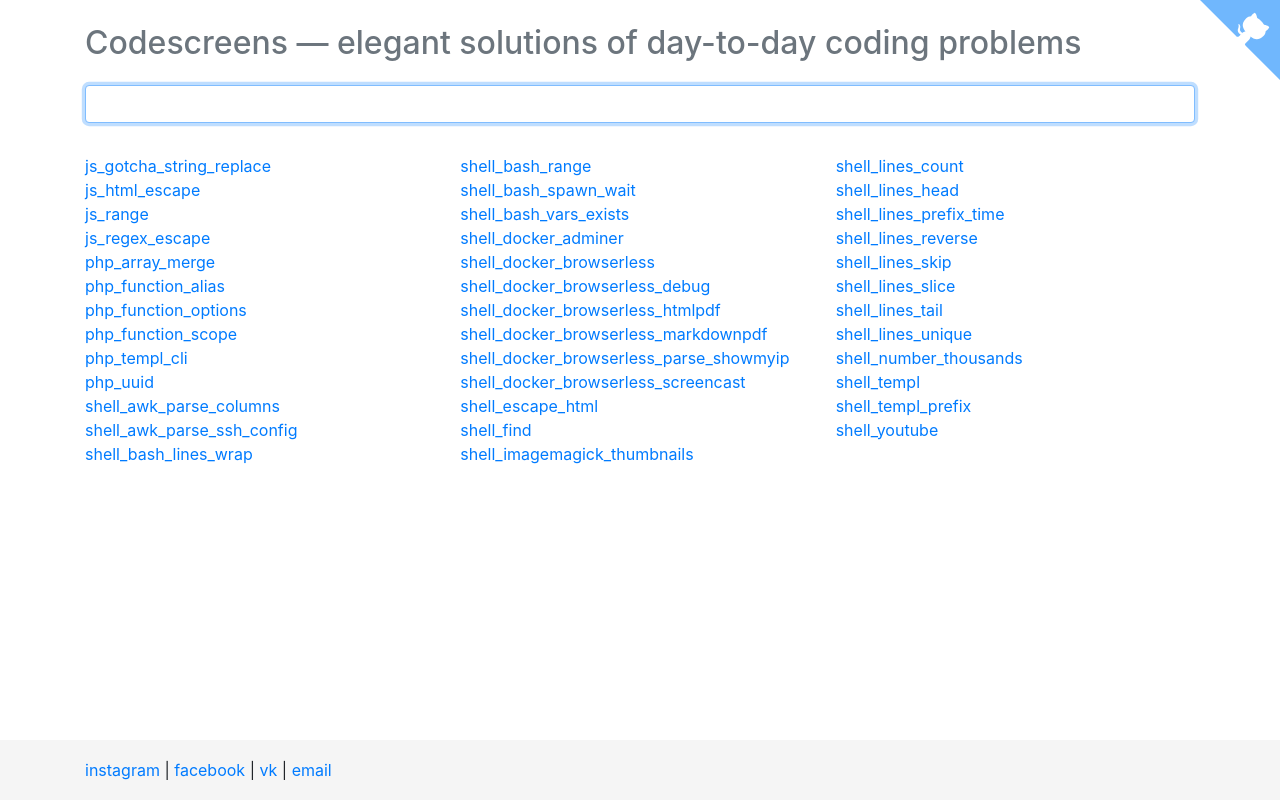
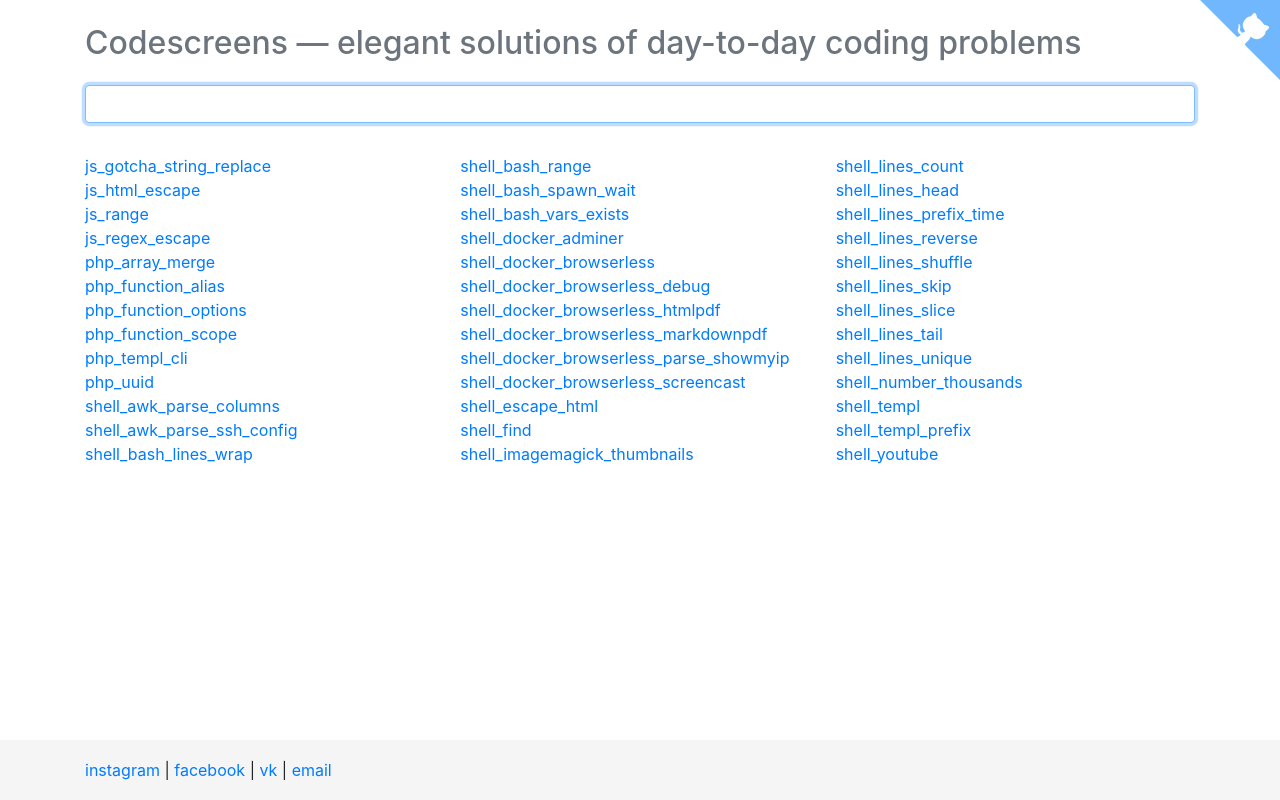
Before and after one commit to vbarbarosh/codescreens, a plain HTML site: page docs/index.html in a window 1280 px wide. Drawn offline with nearby package versions, Linux system fonts and the light colour scheme.

Commit message:
add shell_lines_shuffle

```diff
--- a/docs/index.html
+++ b/docs/index.html
@@ -144,6 +144,7 @@ body {
                 {name: 'shell_lines_head', gist_url: 'https://git.io/fj3lE'},
                 {name: 'shell_lines_prefix_time', gist_url: 'https://git.io/fjmpy'},
                 {name: 'shell_lines_reverse', gist_url: 'https://git.io/fjs2w'},
+                {name: 'shell_lines_shuffle', gist_url: 'https://git.io/fjGW1'},
                 {name: 'shell_lines_skip', gist_url: 'https://git.io/fj3SX'},
                 {name: 'shell_lines_slice', gist_url: 'https://git.io/fjsL5'},
                 {name: 'shell_lines_tail', gist_url: 'https://git.io/fjsQB'},
```
Also changed, not shown: img/shell_lines_shuffle.png (added), 1 other file.
